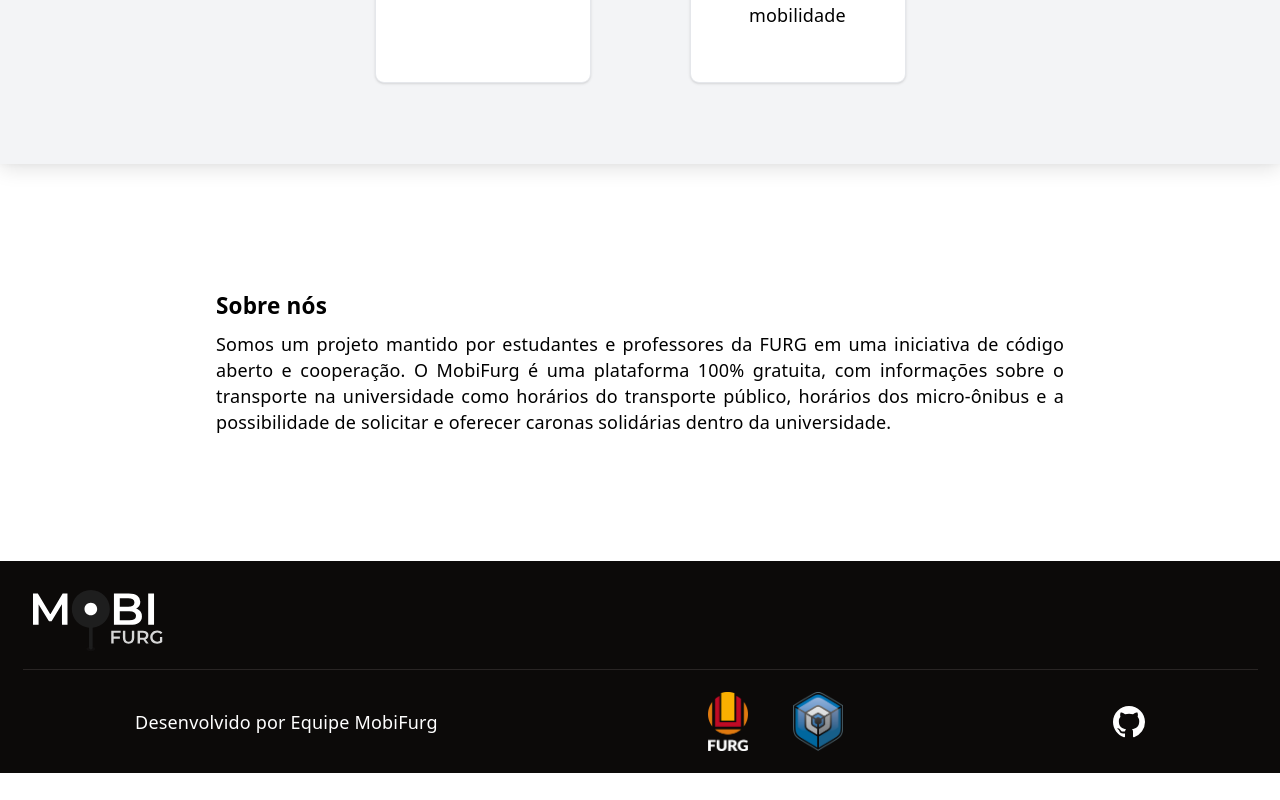
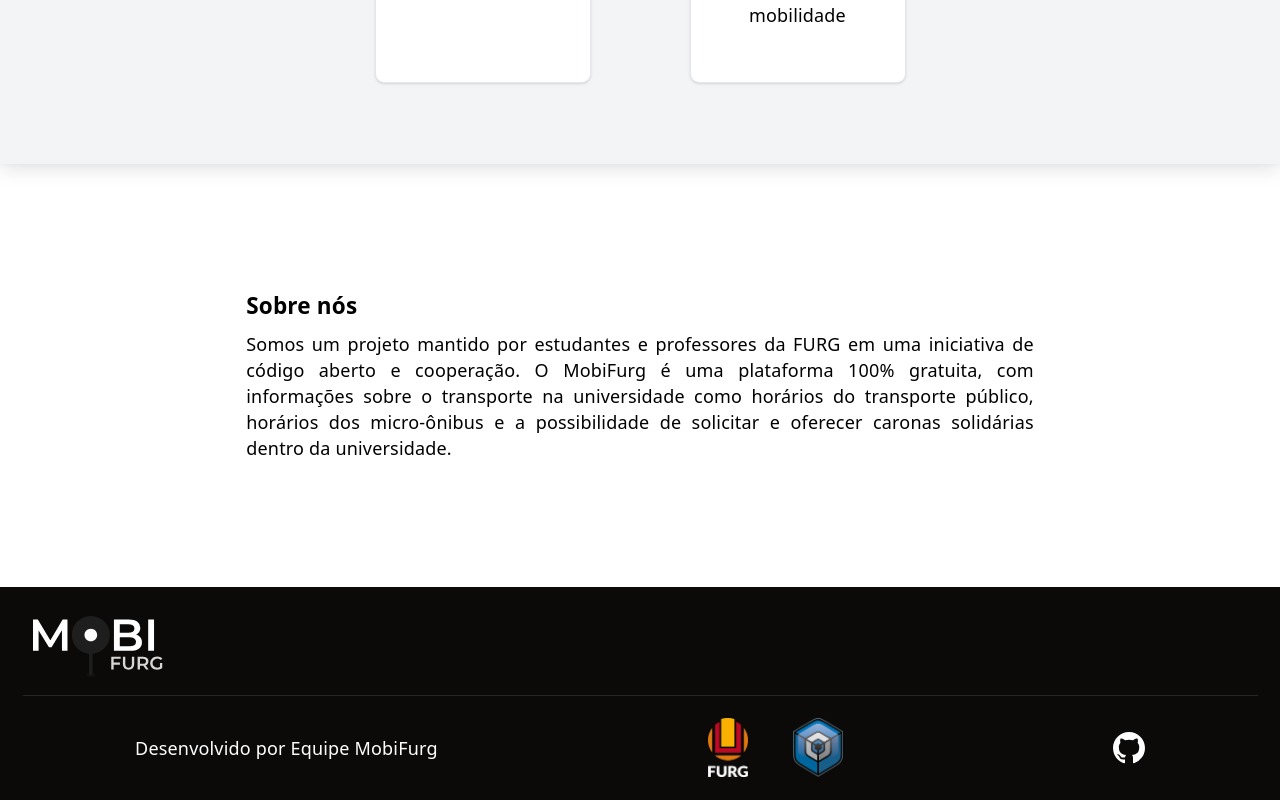
Before and after one commit to Projeto-Mobi/landing-page, a React (Vite) app: page / in a window 1280 px wide. Shown: the part 772-1572 px from the top of the page. Before the commit the page ends 1545 px from the top, so only its background shows below. Built offline with nearby package versions, Linux system fonts and the light colour scheme.

Commit message:
refactor: set About text max width

```diff
--- a/src/components/About.tsx
+++ b/src/components/About.tsx
@@ -1,7 +1,7 @@
 function About() {
     return (
         <section id="about" className="flex items-center m-auto flex-col gap-2">
-            <div className="mx-8 md:mx-48 my-24">
+            <div className="mx-8 md:mx-48 my-24 max-w-175">
                 <h2 className="self-start font-bold text-xl mb-2">Sobre nós</h2>
                 <p className="text-justify">
                 Somos um projeto mantido por estudantes e professores da FURG em uma iniciativa de código aberto e cooperação.
```
